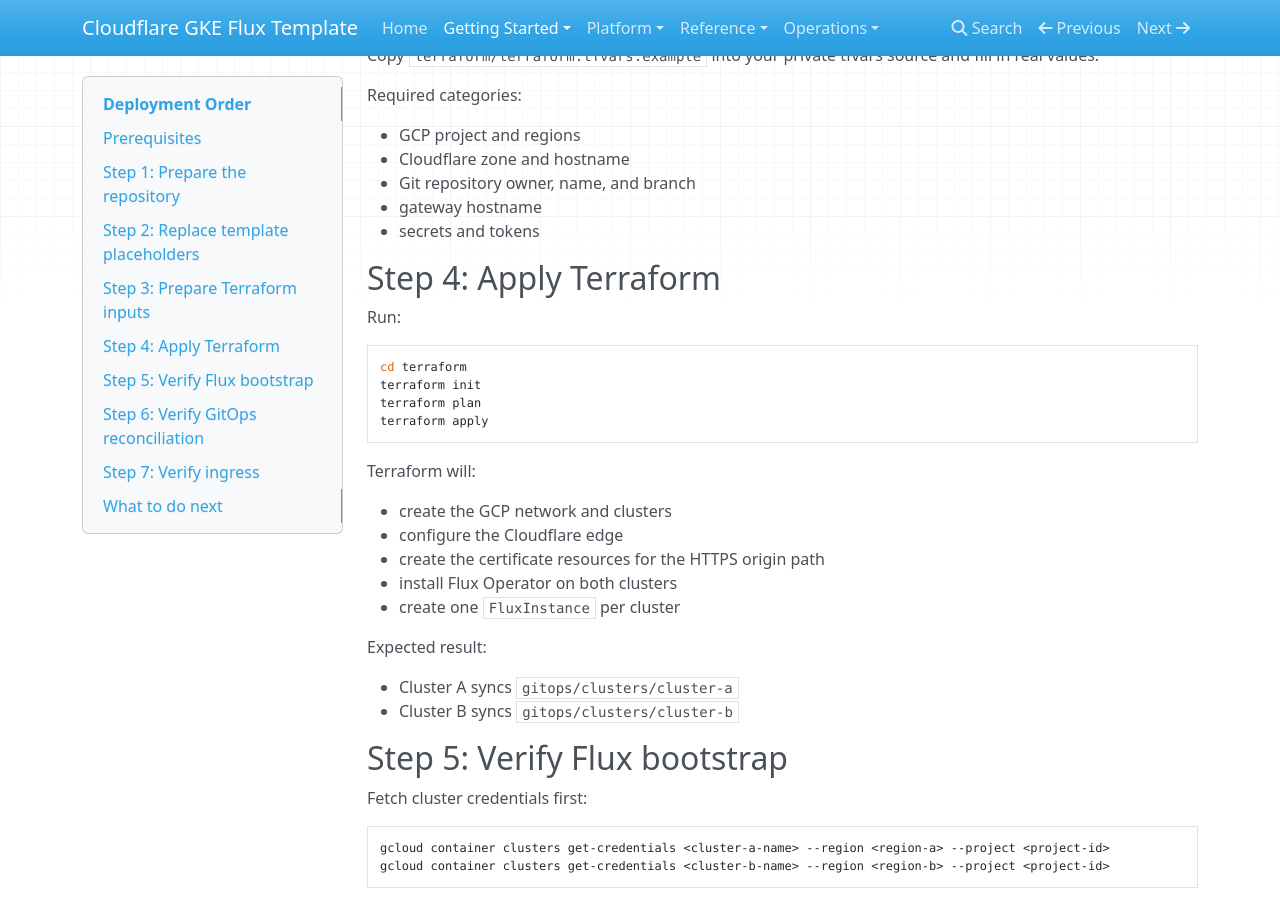
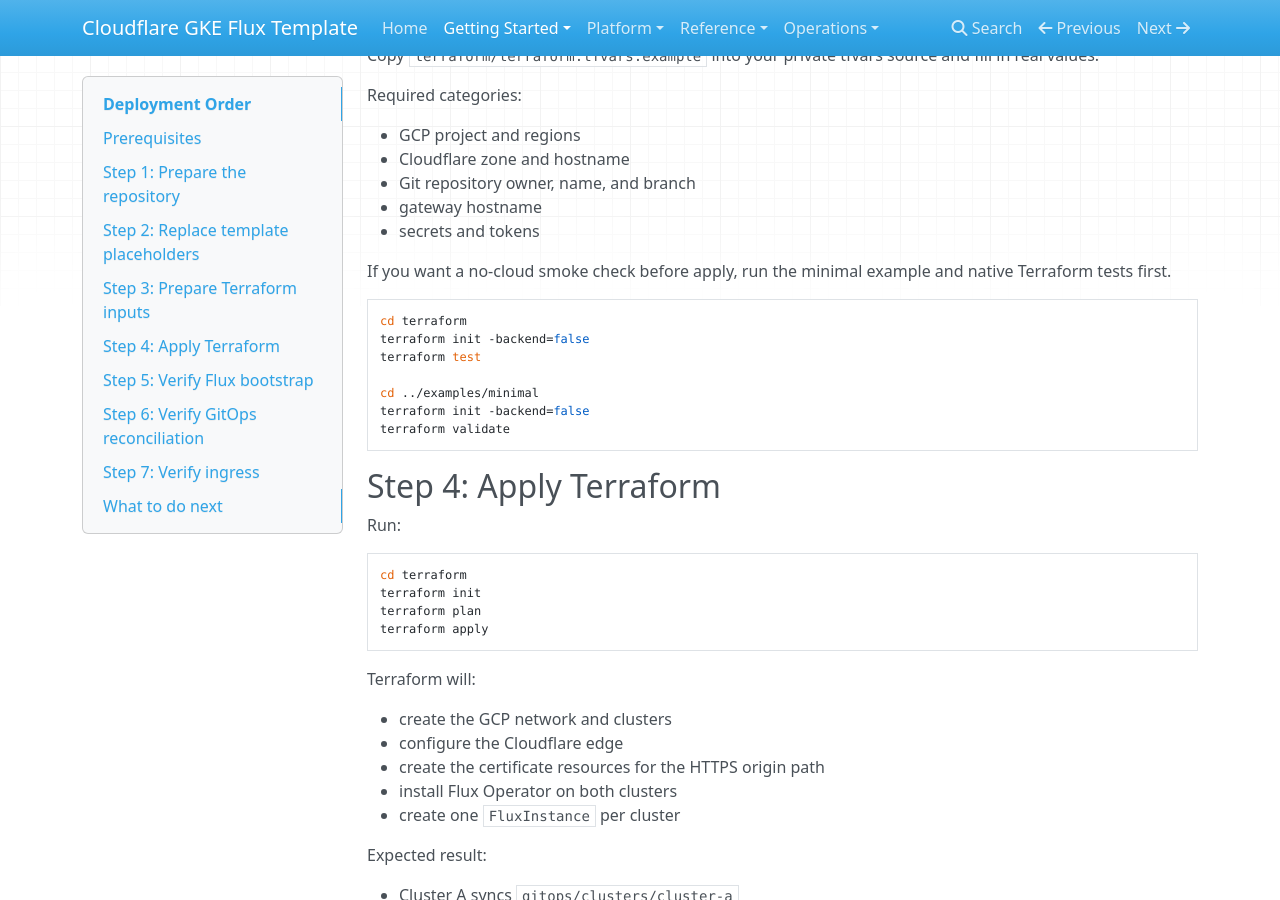
Before and after one commit to dwizzle204/cloudflare-gke-flux-template, an MkDocs documentation site: the page built from docs/deployment.md, in a window 1280 px wide and 900 px high, scrolled down 981 px. Built offline with MkDocs 1.6.1, drawn with Linux system fonts in a browser that asks for light colours; nearby versions of some CDN libraries.

Commit message:
Add no-cloud example and native Terraform tests

````diff
--- a/docs/deployment.md
+++ b/docs/deployment.md
@@ -50,6 +50,18 @@
 - Git repository owner, name, and branch
 - gateway hostname
 - secrets and tokens
+
+If you want a no-cloud smoke check before apply, run the minimal example and native Terraform tests first.
+
+```bash
+cd terraform
+terraform init -backend=false
+terraform test
+
+cd ../examples/minimal
+terraform init -backend=false
+terraform validate
+```
 
 ## Step 4: Apply Terraform
 
````
Also changed, not shown: AGENTS.md (+13 -0 lines), README.md (+5 -0 lines), docs/operations.md (+28 -0 lines), examples/minimal/README.md (added, +30 -0 lines), 6 other files.
